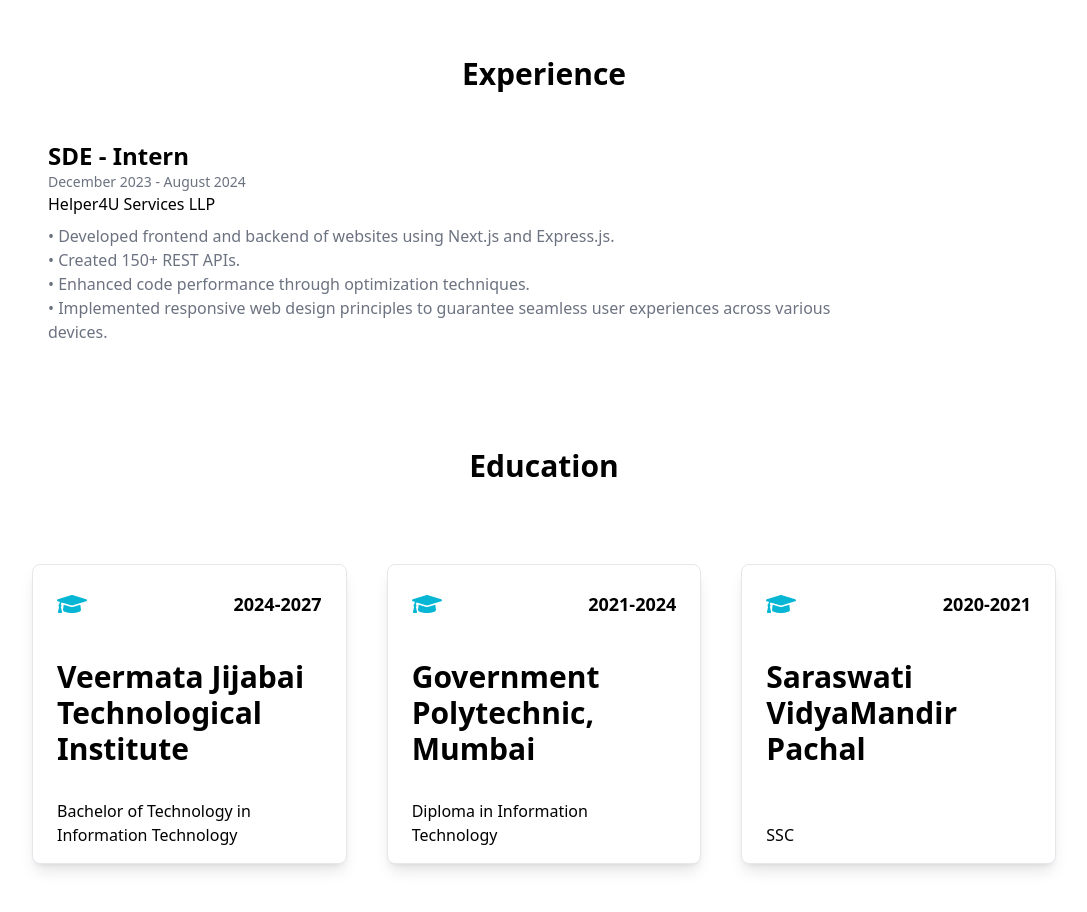
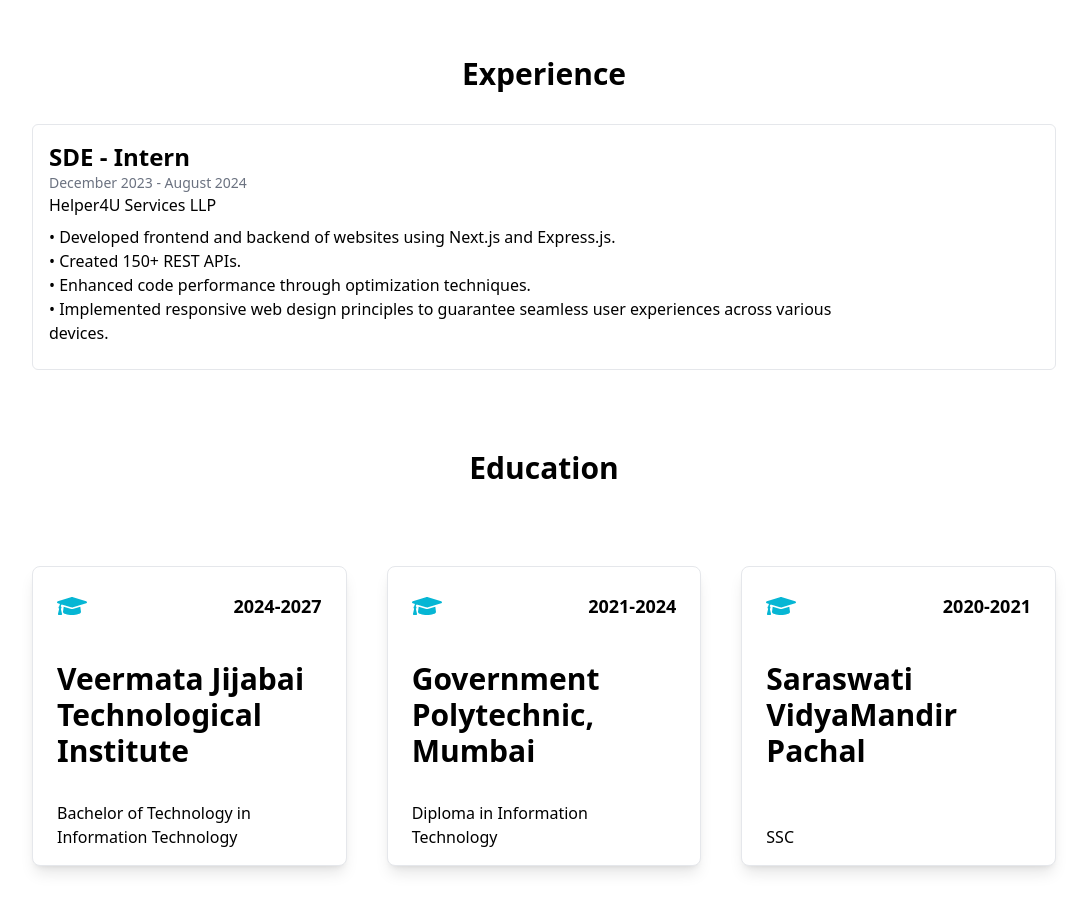
Before and after one commit to shivraj0124/Portfolio, a React (Vite) app: page / in a window 1280 px wide. Shown: the part 1380-2292 px from the top of the page, without its empty margins (96-1183 px from the left). Built offline with nearby package versions, Linux system fonts and the light colour scheme.

Commit message:
exp-updated

```diff
--- a/src/Components/Experience.jsx
+++ b/src/Components/Experience.jsx
@@ -11,7 +11,7 @@ function Experience() {
     >
         <h1 className="font-bold text-3xl text-center">Experience</h1>
       <div className={`mt-8 px-4 pb-4  ${
-        theme === "dark" ? "text-white bg-[#181818]" : "text-black bg-white"
+        theme === "dark" ? "text-white bg-[#181818] rounded-md" : "text-black bg-white border rounded-md"
       } `}
       >
 
@@ -26,7 +26,7 @@ function Experience() {
             </p>
           </div>
           <ul className={`  mt-2 ${
-        theme === "dark" ? "text-gray-200" : "text-gray-500"
+        theme === "dark" ? "text-gray-200" : "text-black"
       }  `} >
             <li>
               • Developed frontend and backend of websites using Next.js and
```
